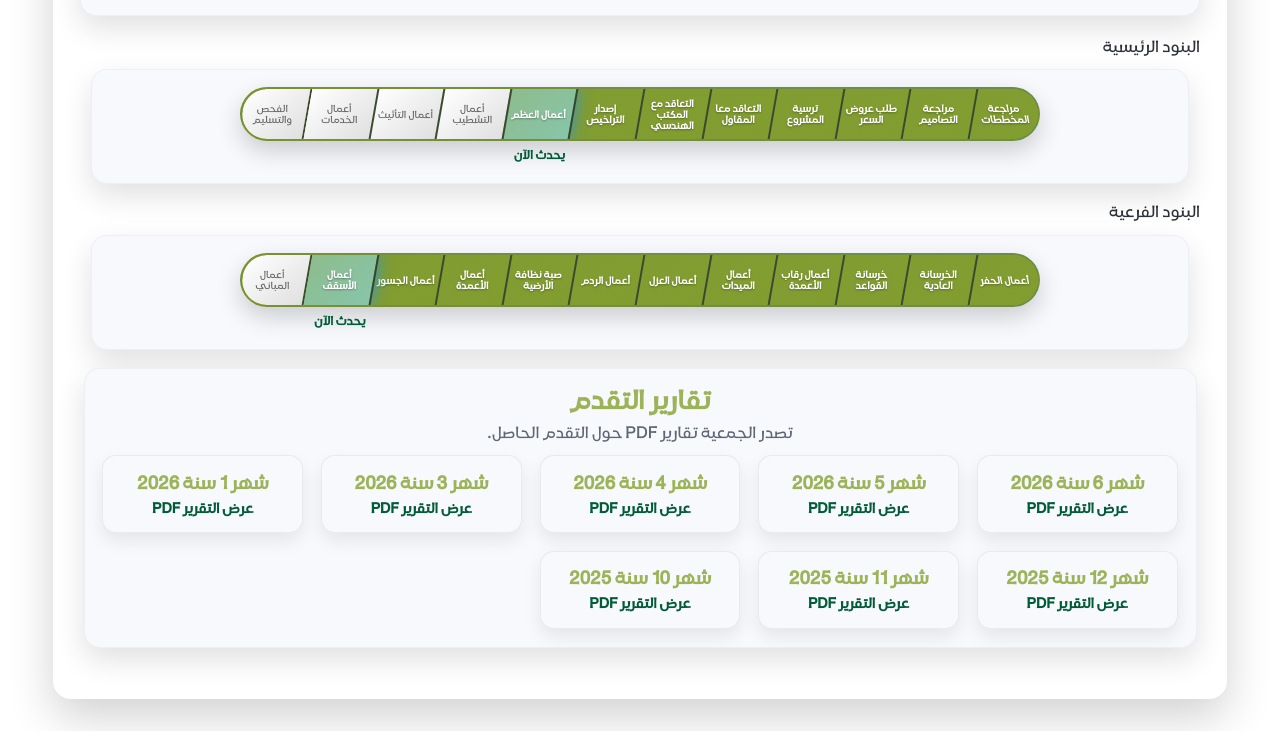
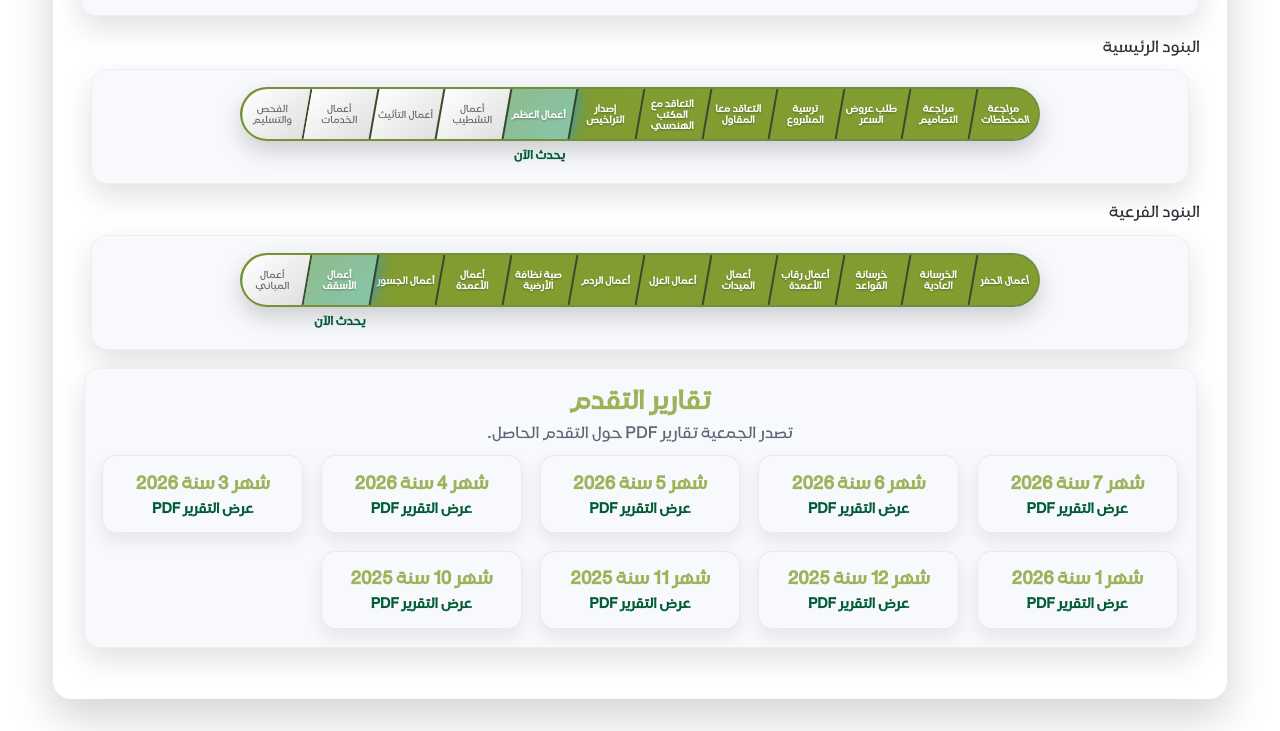
Before and after one commit to yaamur-get/thbat, a website: page index.html in a window 1280 px wide. Shown: the part 1972-2703 px from the top of the page. Drawn offline with Linux system fonts and the light colour scheme.

Commit message:
Add July 2026 report link to index.html
Added a new report link for July 2026 to the reports section.

```diff
--- a/index.html
+++ b/index.html
@@ -215,6 +215,10 @@
       <h2 class="reports-title">تقارير التقدم</h2>
       <p class="reports-subtitle">تصدر الجمعية تقارير PDF حول التقدم الحاصل.</p>
       <div class="reports-grid">
+        <a class="report-card" href="pdf/جامع الضباط تحديث شهر 7 - جمعية يعمر للعناية بالمساجد.pdf" target="_blank" rel="noopener">
+          <span class="report-date">شهر 7 سنة 2026</span>
+          <span class="report-action">عرض التقرير PDF</span>
+        </a>
            <a class="report-card" href="pdf/مشروع جامع الضباط تحديث شهر 6 - جمعية يعمر للعناية بالمساجد.pdf" target="_blank" rel="noopener">
           <span class="report-date">شهر 6 سنة 2026</span>
           <span class="report-action">عرض التقرير PDF</span>
```
